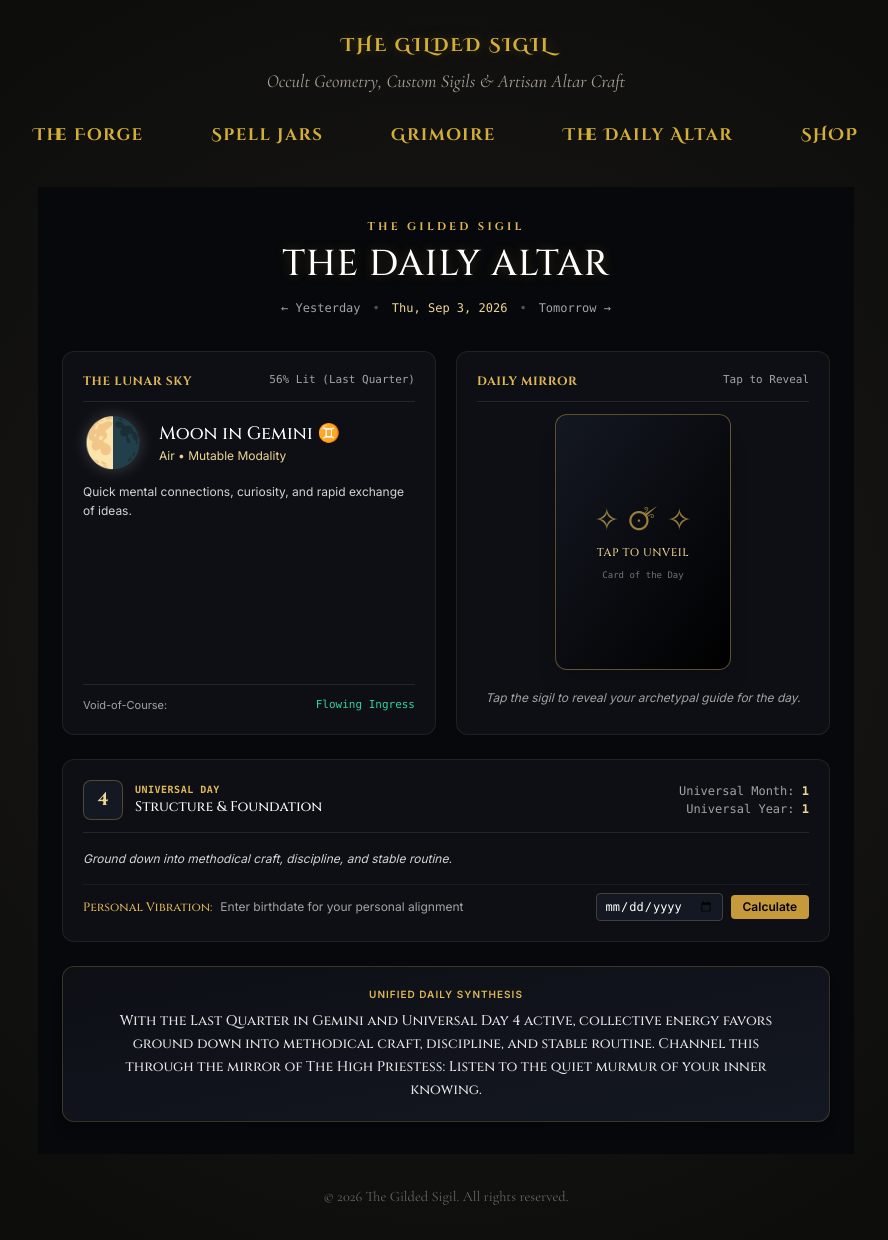
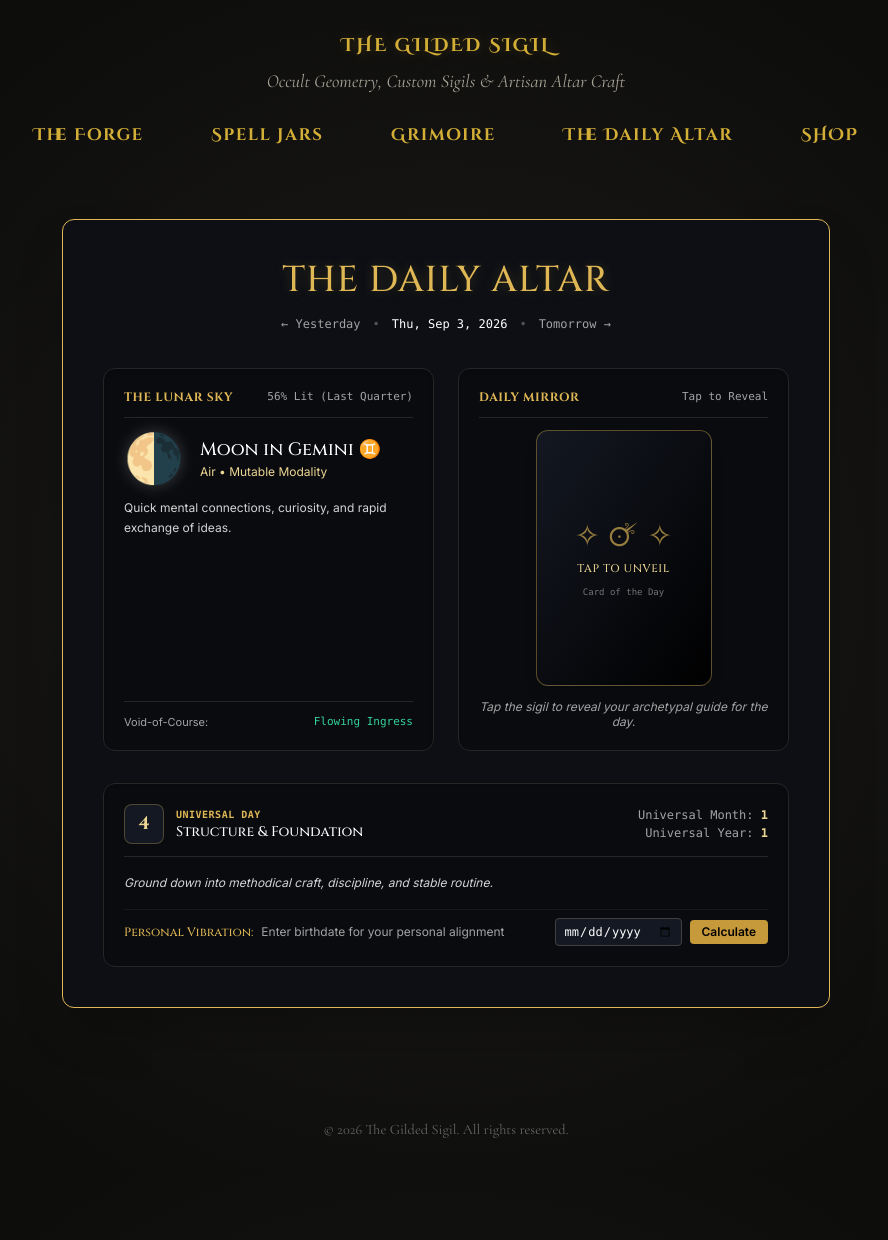
Before and after one commit to maf187/the-gilded-sigil, a Jekyll site: the page built from daily.html, in a window 1280 px wide. Shown: the whole page, without its empty margins (194-1082 px from the left). Built offline with Jekyll 4.4.1, drawn with Linux system fonts in a browser that asks for light colours; nearby versions of some CDN libraries; after the commit the page ends 1173 px from its top, so only the background shows below that.

Commit message:
Refactor daily.html for layout and style enhancements
Updated styling and structure for improved layout and design consistency.

```diff
--- a/daily.html
+++ b/daily.html
@@ -1,7 +1,7 @@
 ---
 layout: default
 title: "The Daily Altar"
-permalink: /daily.html
+permalink: /daily.html/
 ---
 
 <!-- Tailwind CSS CDN -->
@@ -63,28 +63,29 @@ permalink: /daily.html
   }
 </style>
 
-<div class="min-h-screen bg-[#07080b] text-[#dcdcdc] font-sans py-8 px-4 sm:px-6">
-  <div class="max-w-3xl mx-auto space-y-6">
+<div class="min-h-screen text-[#dcdcdc] font-sans py-8 px-4 sm:px-6">
+
+  <!-- Master Grimoire Container (Matching Site Uniformity) -->
+  <div class="max-w-3xl mx-auto bg-[#0d0f15] border border-gilded-500 rounded-xl p-6 sm:p-10 shadow-2xl space-y-8">
 
     <!-- Header & Date Switcher -->
     <header class="text-center space-y-2">
-      <p class="text-[11px] uppercase tracking-[0.3em] text-gilded-500 font-semibold font-serif">The Gilded Sigil</p>
-      <h1 class="text-3xl sm:text-4xl font-serif text-white tracking-wide">The Daily Altar</h1>
+      <h1 class="text-3xl sm:text-4xl font-serif text-gilded-500 tracking-wide uppercase">The Daily Altar</h1>
 
       <div class="inline-flex items-center gap-3 pt-2 text-xs font-mono">
         <button id="prev-day-btn" class="text-neutral-400 hover:text-gilded-300 transition">← Yesterday</button>
         <span class="text-neutral-600">•</span>
-        <span id="active-date-display" class="text-gilded-300 font-medium"></span>
+        <span id="active-date-display" class="text-white font-medium"></span>
         <span class="text-neutral-600">•</span>
         <button id="next-day-btn" class="text-neutral-400 hover:text-gilded-300 transition">Tomorrow →</button>
       </div>
     </header>
 
     <!-- Main Stations: The Sky & The Arcana -->
-    <div class="grid grid-cols-1 sm:grid-cols-2 gap-5">
+    <div class="grid grid-cols-1 sm:grid-cols-2 gap-6">
 
       <!-- Lunar Station -->
-      <div class="bg-obsidian-900 rounded-xl p-5 border border-neutral-800/80 flex flex-col justify-between space-y-4">
+      <div class="bg-obsidian-950/50 rounded-xl p-5 border border-neutral-800 flex flex-col justify-between space-y-4 shadow-inner">
         <div>
           <div class="flex items-center justify-between border-b border-neutral-800 pb-3">
             <span class="text-xs uppercase tracking-wider text-gilded-500 font-serif font-bold">The Lunar Sky</span>
@@ -109,7 +110,7 @@ permalink: /daily.html
       </div>
 
       <!-- Arcana Station (Interactive 3D Card) -->
-      <div class="bg-obsidian-900 rounded-xl p-5 border border-neutral-800/80 flex flex-col justify-between items-center text-center space-y-3">
+      <div class="bg-obsidian-950/50 rounded-xl p-5 border border-neutral-800 flex flex-col justify-between items-center text-center space-y-3 shadow-inner">
         <div class="w-full flex items-center justify-between border-b border-neutral-800 pb-3">
           <span class="text-xs uppercase tracking-wider text-gilded-500 font-serif font-bold">Daily Mirror</span>
           <span id="card-state-label" class="text-[11px] font-mono text-neutral-400">Tap to Reveal</span>
@@ -120,14 +121,14 @@ permalink: /daily.html
           <div class="altar-card-inner" id="tarot-card-inner">
 
             <!-- Front / Sigil Backing (Default) -->
-            <div class="card-front bg-gradient-to-br from-obsidian-800 to-black border border-gilded-500/40 flex flex-col items-center justify-center p-3 shadow-xl">
+            <div class="card-front bg-gradient-to-br from-obsidian-800 to-black border border-gilded-500/40 flex flex-col items-center justify-center p-3 shadow-lg">
               <div class="text-3xl text-gilded-500 mb-2 animate-pulse">✧ 🜚 ✧</div>
               <span class="text-[11px] font-serif text-gilded-300 tracking-wider">TAP TO UNVEIL</span>
               <span class="text-[9px] text-neutral-500 mt-2 font-mono">Card of the Day</span>
             </div>
 
             <!-- Back / Revealed Card -->
-            <div class="card-back bg-[#0c0e14] border border-gilded-500/70 flex flex-col justify-between p-4 shadow-2xl">
+            <div class="card-back bg-[#0c0e14] border border-gilded-500/70 flex flex-col justify-between p-4 shadow-xl">
               <span id="tarot-num" class="text-[10px] font-serif tracking-widest text-gilded-500"></span>
               <div>
                 <div id="tarot-glyph" class="text-5xl my-1 filter drop-shadow-[0_0_10px_rgba(223,183,85,0.35)]"></div>
@@ -147,7 +148,7 @@ permalink: /daily.html
     </div>
 
     <!-- Sacred Numerology Matrix -->
-    <div class="bg-obsidian-900 rounded-xl p-5 border border-neutral-800/80 space-y-4">
+    <div class="bg-obsidian-950/50 rounded-xl p-5 border border-neutral-800 space-y-4 shadow-inner">
 
       <!-- Top Numerology Summary Bar -->
       <div class="flex flex-col sm:flex-row sm:items-center justify-between gap-3 border-b border-neutral-800 pb-3">
@@ -201,12 +202,6 @@ permalink: /daily.html
       </div>
 
     </div>
-
-    <!-- Final Synthesis Anchor -->
-    <section class="bg-gradient-to-br from-obsidian-900 to-obsidian-800 rounded-xl p-5 border border-gilded-500/20 text-center shadow-lg space-y-2">
-      <span class="text-[10px] uppercase tracking-widest text-gilded-500 font-semibold block">Unified Daily Synthesis</span>
-      <p id="daily-synthesis-text" class="text-sm text-neutral-200 leading-relaxed font-serif max-w-2xl mx-auto"></p>
-    </section>
 
   </div>
 </div>
@@ -332,13 +327,8 @@ permalink: /daily.html
     const m = date.getMonth() + 1;
     const d = date.getDate();
 
-    // Universal Year: sum digits of calendar year
     const uYear = reduceNum(y.toString().split('').reduce((acc, digit) => acc + parseInt(digit, 10), 0), false);
-
-    // Universal Month: Calendar Month + Universal Year
     const uMonth = reduceNum(m + uYear, false);
-
-    // Universal Day: Universal Month + Calendar Day
     const uDay = reduceNum(d + uMonth, true);
 
     return {
@@ -393,10 +383,6 @@ permalink: /daily.html
     cardInner.classList.remove('flipped');
     document.getElementById('card-state-label').textContent = "Tap to Reveal";
     document.getElementById('tarot-message').textContent = "Tap the sigil to reveal your archetypal guide for the day.";
-
-    // Unified Daily Synthesis (At Bottom)
-    document.getElementById('daily-synthesis-text').textContent =
-      `With the ${lunar.phaseName} in ${lunar.sign.name} and Universal Day ${num.uDay} active, collective energy favors ${num.dayData.summary.toLowerCase()} Channel this through the mirror of ${tarot.name}: ${tarot.advice}`;
 
     // Recalculate Personal Day/Month if Birthday is already input
     calculatePersonalNumerology();
```
